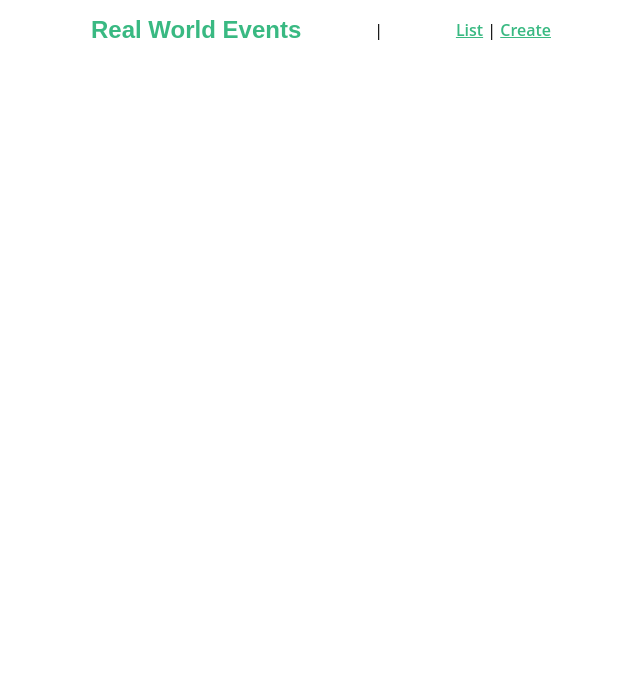
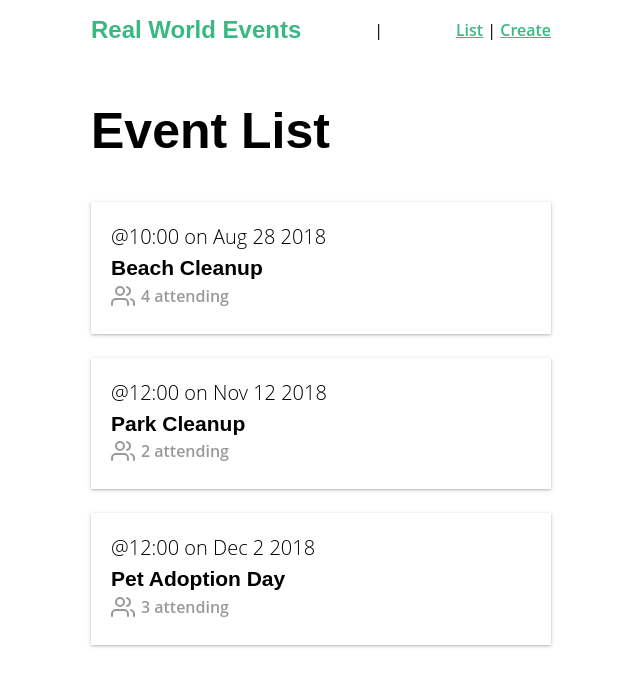
Before and after one commit to Othman-Hesabe/real-world-project, a Vue app: page / in a window 1280 px wide. Shown: the top 686 px of the page, without its empty margins (319-959 px from the left). Built offline with nearby package versions, Linux system fonts and the light colour scheme; data requests are answered from the project's data file.

Commit message:
commit lesson-9

```diff
--- /dev/null
+++ b/db.json
@@ -0,0 +1,76 @@
+{
+  "events": [
+    {
+      "id": 1,
+      "title": "Beach Cleanup",
+      "date": "Aug 28 2018",
+      "time": "10:00",
+      "location": "Daytona Beach",
+      "description": "Let's clean up this beach.",
+      "organizer": "Adam Jahr",
+      "category": "sustainability",
+      "attendees": [
+        {
+          "id": "abc123",
+          "name": "Adam Jahr"
+        },
+        {
+          "id": "def456",
+          "name": "Gregg Pollack"
+        },
+        {
+          "id": "ghi789",
+          "name": "Beth Swanson"
+        },
+        {
+          "id": "jkl101",
+          "name": "Mary Gordon"
+        }
+      ]
+    },
+    {
+      "id": 2,
+      "title": "Park Cleanup",
+      "date": "Nov 12 2018",
+      "time": "12:00",
+      "location": "132 N Magnolia Street, Orlando, Florida",
+      "description": "We're going to clean up this park.",
+      "organizer": "Adam Jahr",
+      "category": "nature",
+      "attendees": [
+        {
+          "id": "ghi789",
+          "name": "Beth Swanson"
+        },
+        {
+          "id": "jkl101",
+          "name": "Mary Gordon"
+        }
+      ]
+    },
+    {
+      "id": 3,
+      "title": "Pet Adoption Day",
+      "date": "Dec 2 2018",
+      "time": "12:00",
+      "location": "132 N Magnolia Street, Orlando, Florida",
+      "description": "Help animals find new homes.",
+      "organizer": "Gregg Pollack",
+      "category": "animal welfare",
+      "attendees": [
+        {
+          "id": "abc123",
+          "name": "Adam Jahr"
+        },
+        {
+          "id": "ghi789",
+          "name": "Beth Swanson"
+        },
+        {
+          "id": "jkl101",
+          "name": "Mary Gordon"
+        }
+      ]
+    }
+  ]
+}
--- a/package.json
+++ b/package.json
@@ -8,6 +8,7 @@
     "lint": "vue-cli-service lint"
   },
   "dependencies": {
+    "axios": "^0.21.0",
     "core-js": "^3.6.5",
     "lodash": "^4.17.20",
     "node-sass": "^5.0.0",
--- a/src/components/BaseIcon.vue
+++ b/src/components/BaseIcon.vue
@@ -9,19 +9,21 @@
 
 <script>
 export default {
-  name: "Icon",
+  name: 'Icon',
   props: {
-    name: String,
+    name: {
+      type: String
+    },
     width: {
       type: [Number, String],
-      default: 24,
+      default: 24
     },
     height: {
       type: [Number, String],
-      default: 24,
-    },
-  },
-};
+      default: 24
+    }
+  }
+}
 </script>
 
 <style scoped>
--- a/src/components/EventCard.vue
+++ b/src/components/EventCard.vue
@@ -1,7 +1,7 @@
 <template>
   <router-link
     class="event-link"
-    :to="{ name: 'event-show', params: { id: '1' } }"
+    :to="{ name: 'event-show', params: { id: event.id } }"
   >
     <div class="event-card -shadow">
       <span class="eyebrow">@{{ event.time }} on {{ event.date }}</span>
@@ -13,21 +13,10 @@
 
 <script>
 export default {
-  data() {
-    return {
-      event: {
-        id: 1,
-        title: "Park Cleanup",
-        date: "Tues Dec 1, 2020",
-        time: "4:00",
-        attendees: [
-          { id: "abc123", name: "Otho Otho" },
-          { id: "dav123", name: "Darth Vader" },
-        ],
-      },
-    };
-  },
-};
+  props: {
+    event: Object
+  }
+}
 </script>
 
 <style scoped>
--- a/src/router/index.js
+++ b/src/router/index.js
@@ -8,24 +8,25 @@
 
 const routes = [
   {
-    path: "/list",
+    path: "/",
     name: "event-list",
     component: () =>
     import("../views/EventList.vue")
-  },
-  {
-    path: "/event",
-    name: "event-show",
-    props: true,
-    component: () =>
-     import("../views/EventShow.vue")
   },
   {
     path: "/EventCreate",
     name: "event-create",
     component: () =>
      import("../views/EventCreate.vue")
+  },
+  {
+    path: "/event/:id",
+    name: "event-show",
+    props: true,
+    component: () =>
+     import("../views/EventShow.vue")
   }
+
 
   // {
   //   path: "/about",
--- /dev/null
+++ b/src/services/EventService.js
@@ -0,0 +1,19 @@
+import axios from 'axios'
+
+const apiClient = axios.create({
+    baseURL: 'http://localhost:3000',
+    withCredentials: false,
+    headers : {
+        Accept: 'application/json',
+        'Content-Type' : 'application/json'
+    }
+})
+
+export default{
+    getEvents(){
+        return apiClient.get('/events')
+    },
+    getEvent(id){
+        return apiClient.get('/events/' +id)
+    }
+}
--- a/src/views/EventList.vue
+++ b/src/views/EventList.vue
@@ -1,16 +1,31 @@
 <template>
   <div>
     <h1>Event List</h1>
-    <EventCard />
-    <BaseIcon />
+    <EventCard v-for="event in events" :key="event.id" :event="event" />
   </div>
 </template>
 
 <script>
-import EventCard from "@/components/EventCard.vue";
+import EventCard from '@/components/EventCard.vue'
+import EventService from '@/services/EventService.js'
+
 export default {
   components: {
-    EventCard,
+    EventCard
   },
-};
+  data() {
+    return {
+      events: []
+    }
+  },
+  created() {
+    EventService.getEvents()
+      .then(response => {
+        this.events = response.data
+      })
+      .catch(error => {
+        console.log('There was an error:' + error.response)
+      })
+  }
+}
 </script>
--- a/src/views/EventShow.vue
+++ b/src/views/EventShow.vue
@@ -1,9 +1,24 @@
 <template>
-  <h1>Showing Event #{{ id }}</h1>
+  <h1>Showing Event {{ event.title }}</h1>
 </template>
 
 <script>
+import EvenService from '@/services/EventService.js'
 export default {
-  props: ["id"],
-};
+  props: ['id'],
+  data() {
+    return {
+      event: {}
+    }
+  },
+  create() {
+    EvenService.getEvent(this.id)
+      .then(response => {
+        this.event = response.data
+      })
+      .catch(error => {
+        console.log('There was an error:', error.response)
+      })
+  }
+}
 </script>
```
Also changed, not shown: src/App.vue (+30 -30 lines), .prettierrc.js (added), 1 other file (tests, documents, lock files or other folders).
